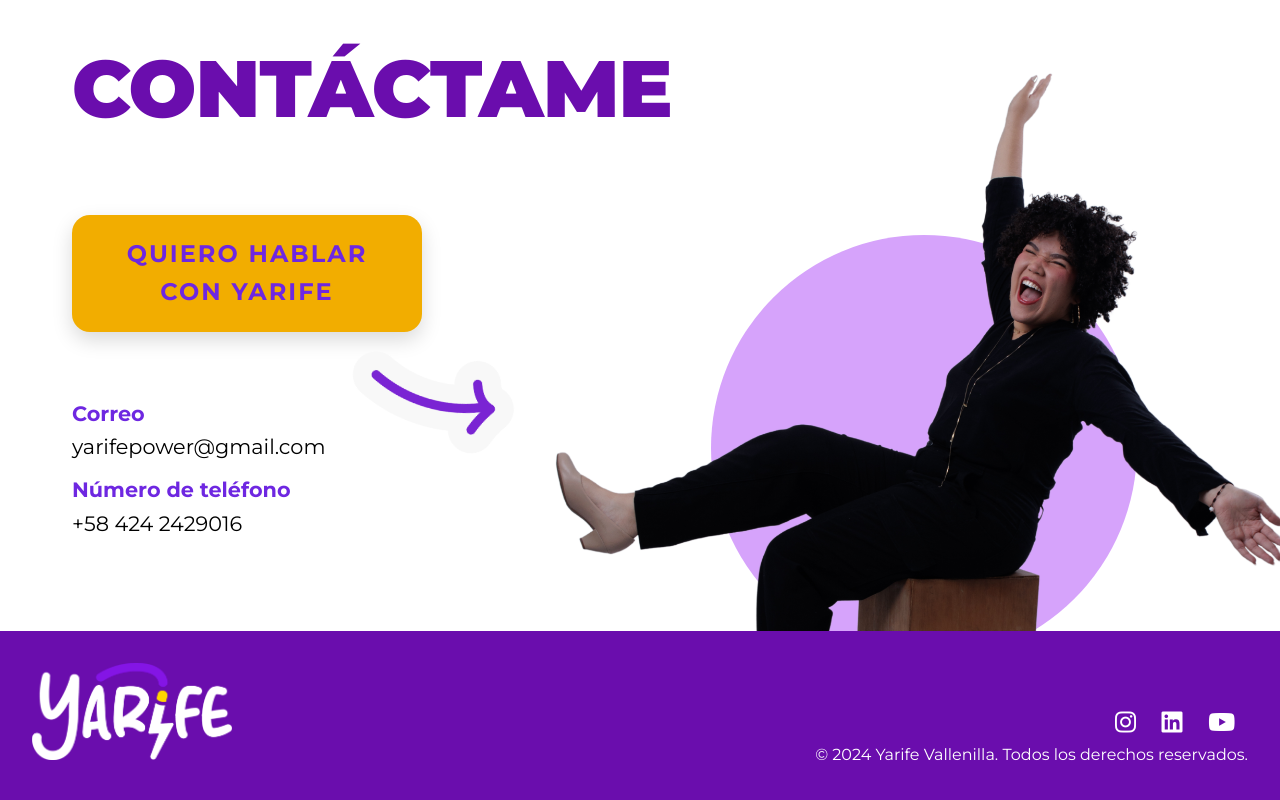
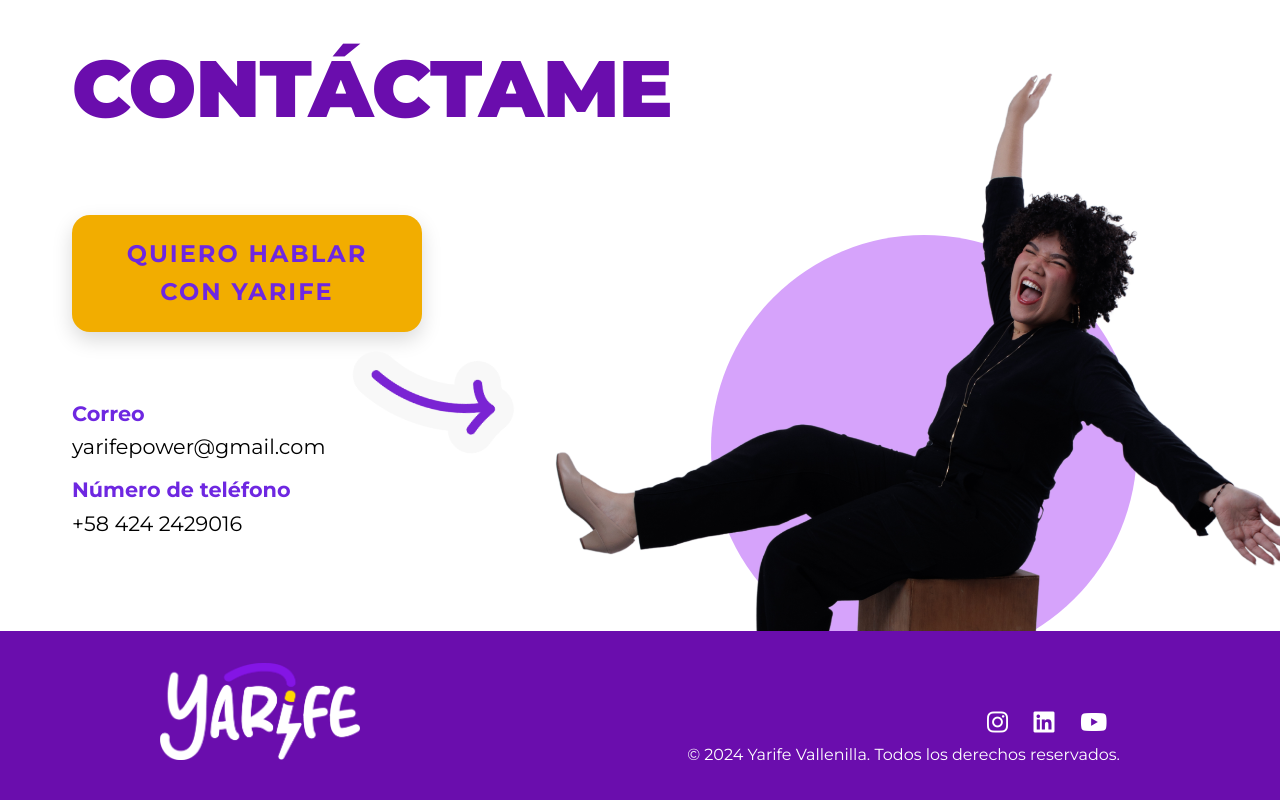
Before and after one commit to Andresdequintal/Landing-page-Yarife, a React (Create React App) app: page / in a window 1280 px wide. Shown: the part 6020-6820 px from the top of the page. Built offline with nearby package versions, Linux system fonts and the light colour scheme.

Commit message:
adding favicon

```diff
--- a/public/index.html
+++ b/public/index.html
@@ -9,7 +9,7 @@
       name="description"
       content="Transforma tu conocimiento en una marca profesional que educa, conecta y vende. Desata el power detrás de tus ideas con Yarife Vallenilla."
     />
-    <link rel="apple-touch-icon" href="%PUBLIC_URL%/logo192.png" />
+    <link rel="apple-touch-icon" href="%PUBLIC_URL%/favicon.ico" />
     <link rel="manifest" href="%PUBLIC_URL%/manifest.json" />
 
     <!-- Google Fonts -->
--- a/src/components/Footer/Footer.css
+++ b/src/components/Footer/Footer.css
@@ -10,7 +10,7 @@
   justify-content: space-between;
   align-items: flex-end;
   gap: 1rem;
-  padding: 0 2rem;
+  padding: 0 10rem;
 }
 
 .left-side img {
@@ -42,7 +42,9 @@
 
 /* Responsive */
 @media (max-width: 1200px) {
-
+  .flex-container {
+    padding: 0 2rem ;
+  }
 }
 
 @media (max-width: 992px) {
```
Also changed, not shown: 1 other file (tests, documents, lock files or other folders).
